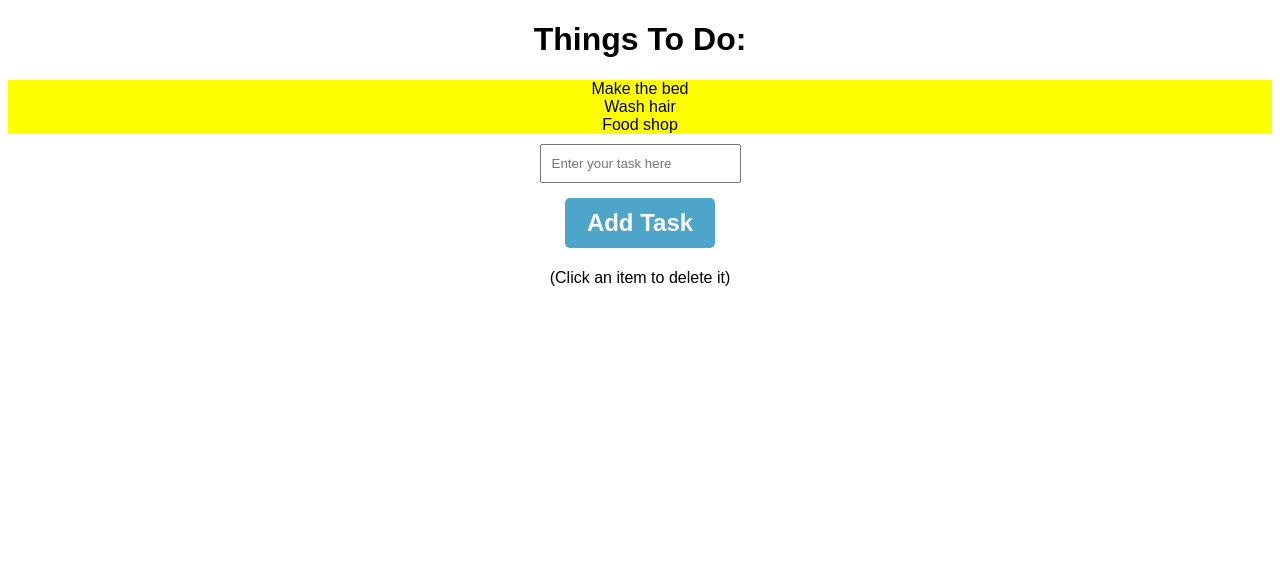
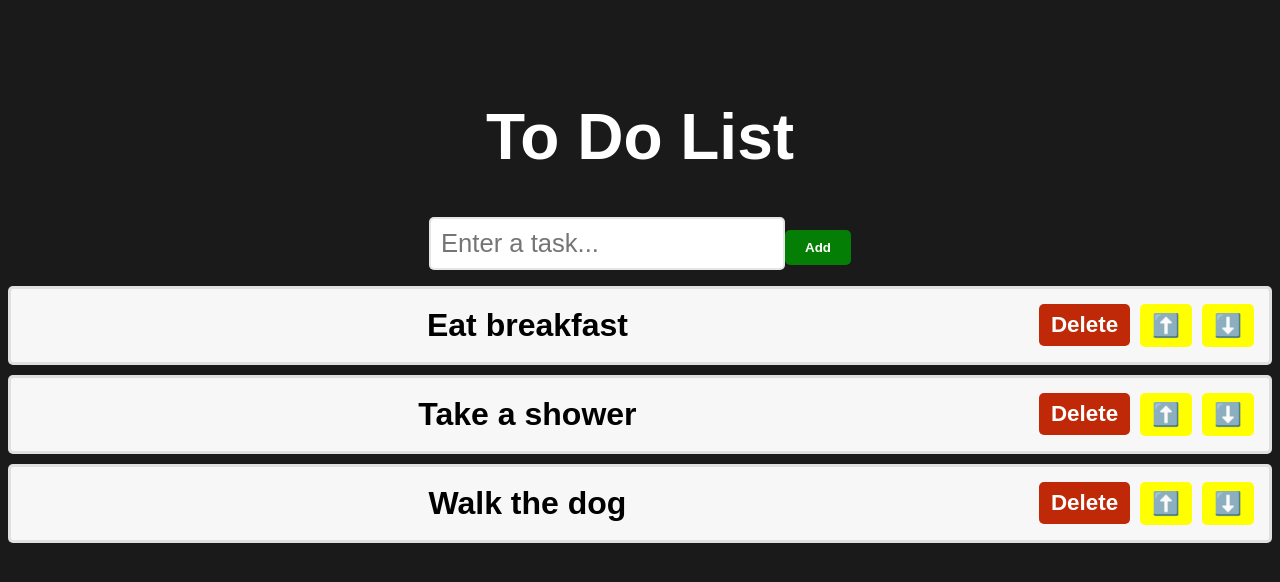
Before and after one commit to Buckkeep/CFGSummerFS2024, a React (Vite) app in the folder my-react-app/: page / in a window 1280 px wide. Shown: the top 582 px of the page. Built offline with nearby package versions, Linux system fonts and the light colour scheme.

Commit message:
To Do App via tutorial

```diff
--- a/my-react-app/src/App.jsx
+++ b/my-react-app/src/App.jsx
@@ -1,10 +1,10 @@
-import ToDo from "./ToDo";
+import ToDoList from "./ToDoList";
 
 function App() {
 
   return(
     <>
-      <ToDo />
+      <ToDoList />
     </>
   );
 }
--- a/my-react-app/src/ToDo.jsx
+++ /dev/null
@@ -1,35 +0,0 @@
-import React, {useState} from 'react'
-
-function ToDo() {
-
-    const [tasks, setTasks] = useState(["Make the bed", "Wash hair", "Food shop"]);
-
-    function handleAddTask() {
-        const newTask = document.getElementById("taskInput").value
-        document.getElementById("taskInput").value = ""
-        setTasks((prevTasks) => [...prevTasks, newTask])
-    }
-
-    function handleRemoveTask(index) {
-        setTasks(tasks.filter((_, i) => i !== index))
-    }
-
-
-  return (
-    <div className='todo-container'>
-        <h1>Things To Do:</h1>
-        <ul className='todo-display'>
-            {tasks.map((task, index) =>
-            <li key={index} onClick={() => handleRemoveTask(index)}>
-                {task}
-            </li>)}
-
-        </ul>
-        <input type="text" id="taskInput" placeholder='Enter your task here'/><br />
-        <button className="add-button" type="button" onClick={handleAddTask}>Add Task</button>
-        <p>(Click an item to delete it)</p>
-    </div>
-  )
-}
-
-export default ToDo
--- /dev/null
+++ b/my-react-app/src/ToDoList.jsx
@@ -0,0 +1,84 @@
+import React, {useState} from 'react'
+
+function ToDoList() {
+
+    const [tasks, setTasks] = useState(["Eat breakfast", "Take a shower", "Walk the dog"]);
+    const [newTask, setNewTask] = useState("");
+
+    function handleInputChange(event) {
+        setNewTask(event.target.value);
+    }
+
+    function addTask() {
+
+        if (newTask.trim() !== "") {  // trim for whitespace, if still not empty...
+            setTasks(t => [...t, newTask]);  // input is previous tasks, spread prevtasks and add the new task
+            setNewTask(""); // empty the new task from the input
+        }
+
+
+    }
+
+    function deleteTask(index) { // take in the index number of task to be deleted
+        const updatedTasks = tasks.filter((_, i) => i !== index); // create a constant filtering out the i in tasks that matches the index passed in (the element replaced with underscore as irrelevant)
+        setTasks(updatedTasks); // setTasks is now the updated (i.e. filtered out) array
+    }
+
+    function moveTaskUp(index) {
+        if(index > 0) {   // check whether the item is already at the top
+            const updatedTasks = [...tasks];  // create a new array with the previous tasks
+            [updatedTasks[index], updatedTasks[index -1]] = [updatedTasks[index - 1], updatedTasks[index]]; // array destructuing to swap two elements within an array
+            setTasks(updatedTasks);
+        }
+    }
+
+    function moveTaskDown(index) {
+        if(index < tasks.length - 1) {   // check whether the item is already at the top
+            const updatedTasks = [...tasks];  // create a new array with the previous tasks
+            [updatedTasks[index], updatedTasks[index + 1]] = [updatedTasks[index + 1], updatedTasks[index]]; // array destructuing to swap two elements within an array
+            setTasks(updatedTasks);
+        }
+    }
+
+
+    return (
+        <div className='to-do-list'>
+            <h1>To Do List</h1>
+            <div>
+                <input
+                type="text"
+                placeholder='Enter a task...'
+                value={newTask}
+                onChange={handleInputChange}/>
+                <button className='add-button'
+                onClick={addTask}>Add</button>
+            </div>
+
+            <ol>
+                {tasks.map((task, index) =>
+                <li key={index}>
+                    <span className="text">{task}</span>
+                    <button
+                        className="delete-button"
+                        onClick={() => deleteTask(index)}>
+                        Delete
+                    </button>
+                    <button
+                        className="move-button"
+                        onClick={() => moveTaskUp(index)}>
+                        ⬆️
+                    </button>
+                    <button
+                        className="move-button"
+                        onClick={() => moveTaskDown(index)}>
+                        ⬇️
+                    </button>
+                </li>
+
+            )}
+            </ol>
+        </div>
+    )
+}
+
+export default ToDoList
--- a/my-react-app/src/index.css
+++ b/my-react-app/src/index.css
@@ -1,44 +1,83 @@
-.todo-container {
-    text-align: center;
-    font-family: Arial, Helvetica, sans-serif;
+body {
+    background-color: hsl(0, 0%, 10%);
 }
 
-.todo-display {
-    font-size: 1em;
-    margin: 0;
-    padding: 0;
-    width: auto;
+.to-do-list {
+    font-family: Arial, Helvetica, sans-serif;
+    text-align: center;
+    margin-top: 100px;
 }
 
-.todo-display li {
-    background-color: yellow;
+h1 {
+    font-size: 4rem;
+    color: white;
 }
 
-.todo-display li:hover {
-    background-color: #ec4343;
-    text-decoration: line-through;
-}
-
-
-
-.add-button {
-    width: 150px;
-    height: 50px;
-    font-size: 1.5em;
+button {
+    font: 1.7rem;
     font-weight: bold;
-    margin: 5px;
-    background-color: rgb(77, 165, 202);
+    padding: 10px 20px;
     color: white;
     border: none;
     border-radius: 5px;
     cursor: pointer;
+    transition: background-color 0.5s ease;
+}
+
+.add-button {
+    background-color: rgb(5, 126, 5);
 }
 
 .add-button:hover {
-    background-color: rgb(66, 144, 177);
+    background-color: rgb(3, 89, 3);
 }
 
-#taskInput {
+.delete-button {
+    background-color: rgb(191, 41, 8);
+}
+
+.delete-button:hover {
+    background-color: rgb(126, 9, 7);
+}
+
+.move-button {
+    background-color: yellow;
+}
+
+.move-button:hover {
+    background-color: rgb(233, 233, 3);
+}
+
+input[type="text"] {
+    font-size: 1.6rem;
     padding: 10px;
-    margin: 10px;
+    border: 2px solid hsl(0, 0%, 80%, 0.5);
+    border-radius: 5px;
+    color: hsla(0, 0%, 0%, 0.5);
 }
+
+ol {
+    padding: 0;
+}
+
+li {
+    font-size: 2rem;
+    font-weight: bold;
+    padding: 15px;
+    background-color: hsl(0, 0%, 97%);
+    margin-bottom: 10px;
+    border: 3px solid hsl(0, 0%, 85%, 0.75);
+    border-radius: 5px;
+    display: flex;
+    align-items: center;
+}
+
+.text {
+    flex: 1;
+}
+
+.delete-button, .move-button {
+    padding: 8px 12px;
+    font-size: 1.4rem;
+    margin-left: 10px;
+}
```
